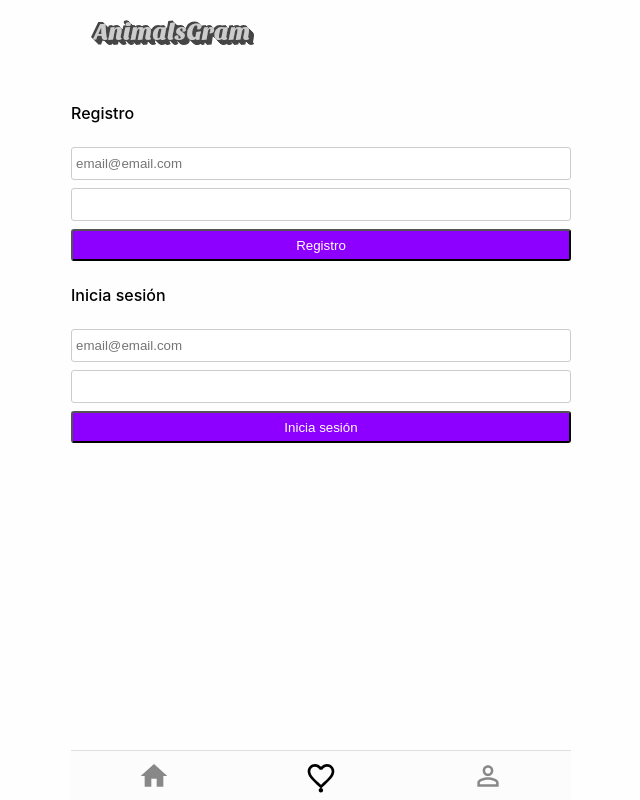
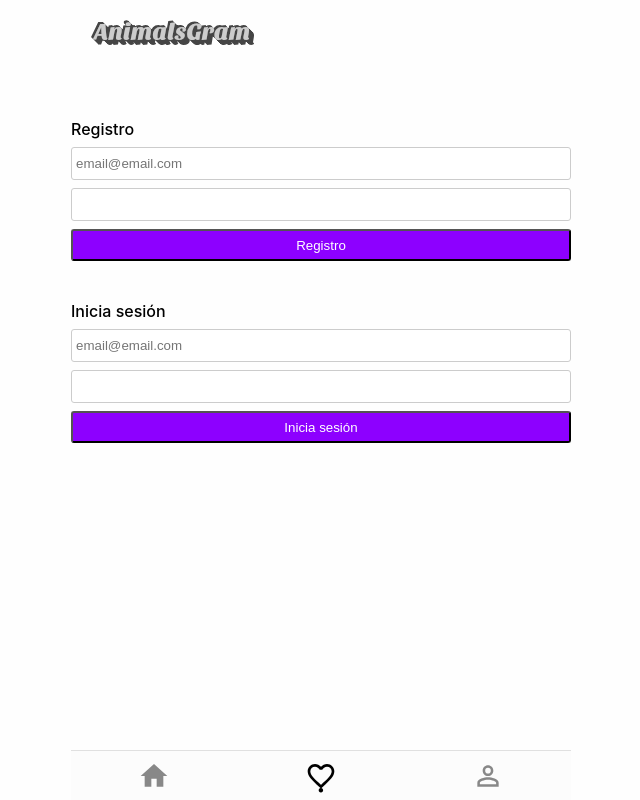
Before and after one commit to QuispeRosasGabriel/react-instagram-front, a React (Create React App) app: page /favs in a window 1280 px wide. Shown: the whole page, without its empty margins (319-959 px from the left). Built offline with nearby package versions, Linux system fonts and the light colour scheme.

Commit message:
fallback query

```diff
--- a/src/components/UserForm/index.js
+++ b/src/components/UserForm/index.js
@@ -1,8 +1,8 @@
 import React from 'react'
 import { useInputValue } from '../../hooks/useInputValue'
-import { Button, Form, Input, Title } from './styles';
+import { Button, Form, Input, Title, Error } from './styles';
 
-export const UserForm = ({ onSubmit, title }) => {
+export const UserForm = ({ onSubmit, title, error, disabled = false }) => {
     const email = useInputValue('');
     const password = useInputValue('');
     const handleSubmit = (e) => {
@@ -11,12 +11,14 @@ export const UserForm = ({ onSubmit, title }) => {
     }
     return (
         <>
-            <Title>{title}</Title>
-            <Form onSubmit={handleSubmit}>
-                <Input placeholder="email@email.com" {...email} />
-                <Input type="password" {...password} />
-                <Button>{title}</Button>
+            <Form disabled={disabled} onSubmit={handleSubmit}>
+                <Title>{title}</Title>
+                <Input disabled={disabled} placeholder="email@email.com" {...email} />
+                <Input disabled={disabled} type="password" {...password} />
+                <Button disabled={disabled}>{title}</Button>
             </Form>
+
+            {!!error && <Error>{error}</Error>}
         </>
     )
 }
--- a/src/components/UserForm/styles.js
+++ b/src/components/UserForm/styles.js
@@ -11,6 +11,9 @@ export const Input = styled.input`
   padding: 8px 4px;
   display: block;
   width: 100%;
+  &[disabled] {
+    opacity: .3;
+  }
 `
 
 export const Button = styled.button`
@@ -21,6 +24,10 @@ export const Button = styled.button`
   display: block;
   width: 100%;
   text-align: center;
+
+  &[disabled] {
+    opacity: .3;
+  }
 `
 
 export const Title = styled.h2`
@@ -28,3 +35,8 @@ export const Title = styled.h2`
   font-weight: 500;
   padding: 8px 0;
 `
+
+export const Error = styled.span`
+  font-size: 14px;
+  color: red;
+`
--- a/src/pages/NotRegisteredUser.js
+++ b/src/pages/NotRegisteredUser.js
@@ -12,13 +12,14 @@ export const NotRegisteredUser = () => {
                         <>
                             <RegisterMutation>
                                 {
-                                    (register) => {
+                                    (register, loading, error) => {
                                         const onSubmit = ({email, password}) => {
                                             const input = {email, password}
                                             const variables = {input}
                                             register({variables}).then(activateAuth)
                                         }
-                                        return <UserForm  title="Registro" onSubmit={onSubmit}/>
+                                        const errorMessage = !!error && 'Ha ocurrido un problema, prueba con datos diferentes'
+                                        return <UserForm disable={loading}  error={errorMessage} title="Registro" onSubmit={onSubmit}/>
                                     }
                                 }
                             </RegisterMutation>
```
